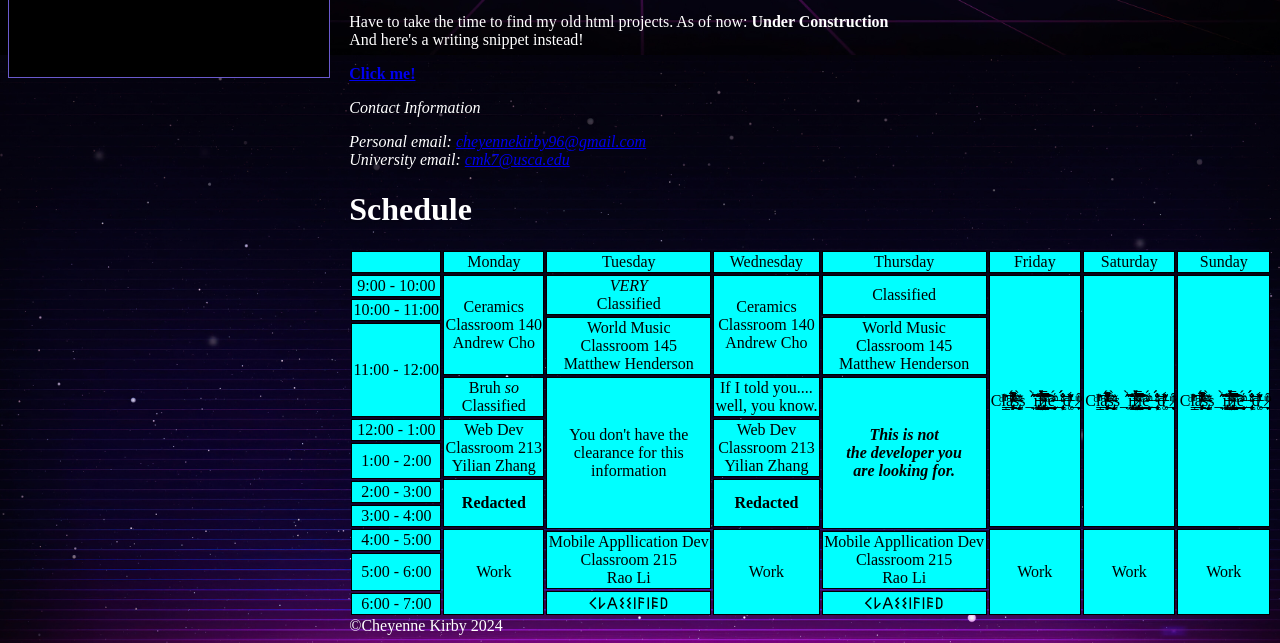
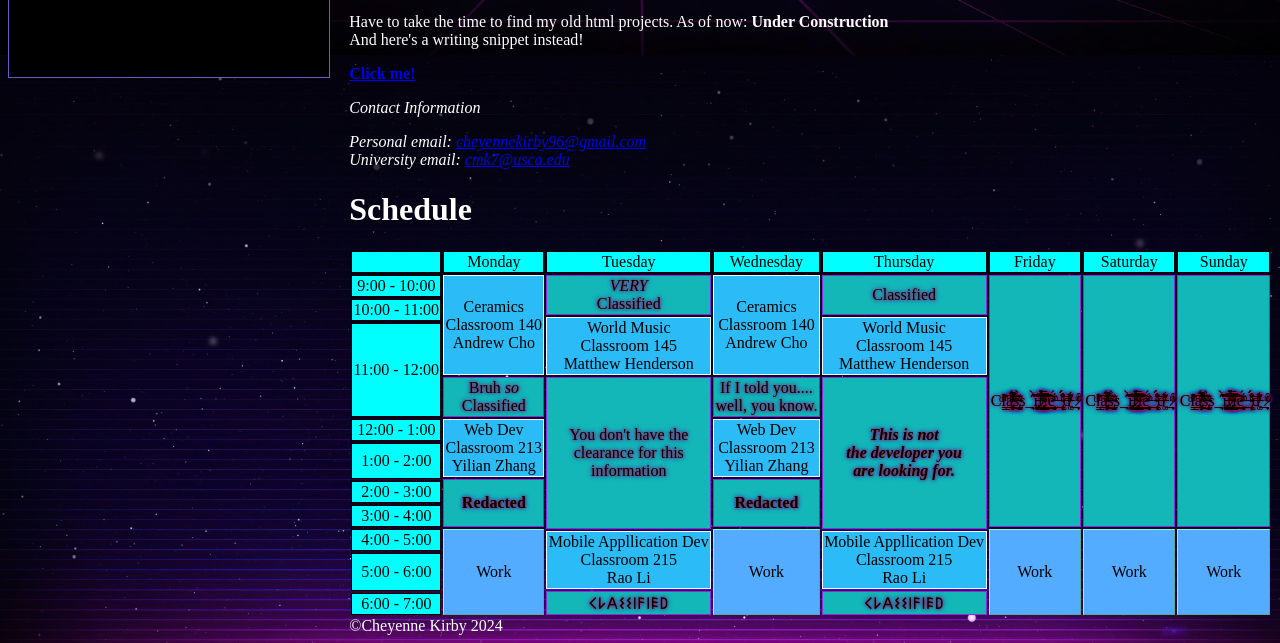
Before and after one commit to KirbyGirl/CSCI225, a plain HTML site: page index.html in a window 1280 px wide. Shown: the part 745-1388 px from the top of the page. Drawn offline with Linux system fonts and the light colour scheme.

Commit message:
style for fun

```diff
--- a/css/main.css/main.css
+++ b/css/main.css/main.css
@@ -78,6 +78,26 @@
     }
 }
 
+#wrk{
+    background-color: rgba(255, 0, 255, 0.326);
+    border-style: outset;
+    border-color: aquamarine;
+}
+
+#clf{
+    background-color: rgba(47, 79, 79, 0.409);
+    border-style: groove;
+    border-color: blueviolet;
+    text-shadow: 0 0 3px #FF0000, 0 0 5px #0000FF;
+
+}
+
+#fill{
+    background-color: rgba(137, 43, 226, 0.317);
+    border-style: ridge;
+    border-color: aliceblue;
+}
+
 .ebtn{
     margin-left: 27%;
 }
--- a/index.html
+++ b/index.html
@@ -67,19 +67,19 @@
                 </tr>
                 <tr>
                     <td rowspan="2">9:00 - 10:00</td>
-                    <td rowspan="5">Ceramics
+                    <td rowspan="5" id="fill">Ceramics
                       <br>  Classroom 140
                       <br>  Andrew Cho</td>
-                    <td rowspan="3"><em>VERY</em> <br> Classified</td>
-                    <td rowspan="5">Ceramics
+                    <td rowspan="3"id="clf"><em>VERY</em> <br> Classified</td>
+                    <td rowspan="5" id="fill">Ceramics
                      <br>   Classroom 140
                       <br>  Andrew Cho</td>
-                    <td rowspan="3">Classified</td>
-                    <td rowspan="14">Cͩl͇̞̍ͬ͂ͪ͗͟͞ą̸̧̡̲͍̠̟͔̒ͬ͋ͥ̄̓̋͌͂̔̓͐ͫ̄́͋̎ͣͯ̂̅ͨ̚̕͜͜͠s̶̢̬̻͔ͨ̀̏̇ͫs_̤̩͛̔̋̀̋í̵̢̢͔̗̱̟͖͚̘̏̊̓̔̄͡f̶̷̵̴̢̡̪̖͖̼͚̦̬̯̆̃͆́́ͧͫ͊̐̅̿͐͂͐̎̀͒̇̀̕͟͞͡͝į̬̟̩̠̯̙͐͒̊̾̋ͣ̊̊̍͟͜͜ͅe̶͉̝̥̤ͮͫ̈́̾͟_̶̢̱̱̖̠̜̥̦̈́͗ͣ́̊̐̐ͨ͝d̸̶͚ͥ͂͋ͯ͗͗̌͐_̷̞̟ͫͧ͒
+                    <td rowspan="3" id="clf">Classified</td>
+                    <td rowspan="14" id="clf">Cͩl͇̞̍ͬ͂ͪ͗͟͞ą̸̧̡̲͍̠̟͔̒ͬ͋ͥ̄̓̋͌͂̔̓͐ͫ̄́͋̎ͣͯ̂̅ͨ̚̕͜͜͠s̶̢̬̻͔ͨ̀̏̇ͫs_̤̩͛̔̋̀̋í̵̢̢͔̗̱̟͖͚̘̏̊̓̔̄͡f̶̷̵̴̢̡̪̖͖̼͚̦̬̯̆̃͆́́ͧͫ͊̐̅̿͐͂͐̎̀͒̇̀̕͟͞͡͝į̬̟̩̠̯̙͐͒̊̾̋ͣ̊̊̍͟͜͜ͅe̶͉̝̥̤ͮͫ̈́̾͟_̶̢̱̱̖̠̜̥̦̈́͗ͣ́̊̐̐ͨ͝d̸̶͚ͥ͂͋ͯ͗͗̌͐_̷̞̟ͫͧ͒
 </td>
-                    <td rowspan="14">Cͩl͇̞̍ͬ͂ͪ͗͟͞ą̸̧̡̲͍̠̟͔̒ͬ͋ͥ̄̓̋͌͂̔̓͐ͫ̄́͋̎ͣͯ̂̅ͨ̚̕͜͜͠s̶̢̬̻͔ͨ̀̏̇ͫs_̤̩͛̔̋̀̋í̵̢̢͔̗̱̟͖͚̘̏̊̓̔̄͡f̶̷̵̴̢̡̪̖͖̼͚̦̬̯̆̃͆́́ͧͫ͊̐̅̿͐͂͐̎̀͒̇̀̕͟͞͡͝į̬̟̩̠̯̙͐͒̊̾̋ͣ̊̊̍͟͜͜ͅe̶͉̝̥̤ͮͫ̈́̾͟_̶̢̱̱̖̠̜̥̦̈́͗ͣ́̊̐̐ͨ͝d̸̶͚ͥ͂͋ͯ͗͗̌͐_̷̞̟ͫͧ͒
+                    <td rowspan="14" id="clf">Cͩl͇̞̍ͬ͂ͪ͗͟͞ą̸̧̡̲͍̠̟͔̒ͬ͋ͥ̄̓̋͌͂̔̓͐ͫ̄́͋̎ͣͯ̂̅ͨ̚̕͜͜͠s̶̢̬̻͔ͨ̀̏̇ͫs_̤̩͛̔̋̀̋í̵̢̢͔̗̱̟͖͚̘̏̊̓̔̄͡f̶̷̵̴̢̡̪̖͖̼͚̦̬̯̆̃͆́́ͧͫ͊̐̅̿͐͂͐̎̀͒̇̀̕͟͞͡͝į̬̟̩̠̯̙͐͒̊̾̋ͣ̊̊̍͟͜͜ͅe̶͉̝̥̤ͮͫ̈́̾͟_̶̢̱̱̖̠̜̥̦̈́͗ͣ́̊̐̐ͨ͝d̸̶͚ͥ͂͋ͯ͗͗̌͐_̷̞̟ͫͧ͒
 </td>
-                    <td rowspan="14">Cͩl͇̞̍ͬ͂ͪ͗͟͞ą̸̧̡̲͍̠̟͔̒ͬ͋ͥ̄̓̋͌͂̔̓͐ͫ̄́͋̎ͣͯ̂̅ͨ̚̕͜͜͠s̶̢̬̻͔ͨ̀̏̇ͫs_̤̩͛̔̋̀̋í̵̢̢͔̗̱̟͖͚̘̏̊̓̔̄͡f̶̷̵̴̢̡̪̖͖̼͚̦̬̯̆̃͆́́ͧͫ͊̐̅̿͐͂͐̎̀͒̇̀̕͟͞͡͝į̬̟̩̠̯̙͐͒̊̾̋ͣ̊̊̍͟͜͜ͅe̶͉̝̥̤ͮͫ̈́̾͟_̶̢̱̱̖̠̜̥̦̈́͗ͣ́̊̐̐ͨ͝d̸̶͚ͥ͂͋ͯ͗͗̌͐_̷̞̟ͫͧ͒
+                    <td rowspan="14" id="clf">Cͩl͇̞̍ͬ͂ͪ͗͟͞ą̸̧̡̲͍̠̟͔̒ͬ͋ͥ̄̓̋͌͂̔̓͐ͫ̄́͋̎ͣͯ̂̅ͨ̚̕͜͜͠s̶̢̬̻͔ͨ̀̏̇ͫs_̤̩͛̔̋̀̋í̵̢̢͔̗̱̟͖͚̘̏̊̓̔̄͡f̶̷̵̴̢̡̪̖͖̼͚̦̬̯̆̃͆́́ͧͫ͊̐̅̿͐͂͐̎̀͒̇̀̕͟͞͡͝į̬̟̩̠̯̙͐͒̊̾̋ͣ̊̊̍͟͜͜ͅe̶͉̝̥̤ͮͫ̈́̾͟_̶̢̱̱̖̠̜̥̦̈́͗ͣ́̊̐̐ͨ͝d̸̶͚ͥ͂͋ͯ͗͗̌͐_̷̞̟ͫͧ͒
 </td>
                 </tr>
                 <tr>
@@ -91,11 +91,11 @@
 
                 </tr>
                 <tr>
-                    <td rowspan="2">World Music
+                    <td rowspan="2" id="fill">World Music
                         <br>Classroom 145
                         <br>Matthew Henderson
                     </td>
-                    <td rowspan="2">World Music
+                    <td rowspan="2" id="fill">World Music
                         <br>Classroom 145
                         <br>Matthew Henderson
                     </td>
@@ -106,23 +106,23 @@
 
                 </tr>
                 <tr>
-                    <td>Bruh <em>so</em> <br>Classified</td>
-                    <td rowspan="10">You don't have the <br>
+                    <td id="clf">Bruh <em>so</em> <br>Classified</td>
+                    <td rowspan="10" id="clf">You don't have the <br>
                     clearance for this <br>
                 information</td>
-                    <td>If I told you.... <br>well, you know.</td>
-                    <td rowspan="10"><strong><em>This is not <br>
+                    <td id="clf">If I told you.... <br>well, you know.</td>
+                    <td rowspan="10" id="clf"><strong><em>This is not <br>
                     the developer you <br>
                 are looking for.</em></strong></td>
 
                 </tr>
                 <tr>
                     <td rowspan="2">12:00 - 1:00</td>
-                    <td rowspan="3">Web Dev
+                    <td rowspan="3" id="fill">Web Dev
                        <br>Classroom 213
                         <br>Yilian Zhang
                     </td>
-                    <td rowspan="3">Web Dev
+                    <td rowspan="3" id="fill">Web Dev
                         <br>Classroom 213
                          <br>Yilian Zhang
                      </td>
@@ -138,8 +138,8 @@
 
                 </tr>
                 <tr>
-                    <td rowspan="5"><Strong>Redacted</Strong></td>
-                    <td rowspan="5"><strong>Redacted</strong></td>
+                    <td rowspan="5" id="clf"><Strong>Redacted</Strong></td>
+                    <td rowspan="5" id="clf"><strong>Redacted</strong></td>
 
                 </tr>
                 <tr>
@@ -158,29 +158,30 @@
                 </tr>
                 <tr>
                     <td rowspan="2">4:00 - 5:00</td>
-                    <td rowspan="5">Work</td>
-                    <td rowspan="5">Work</td>
-                    <td rowspan="5">Work</td>
-                    <td rowspan="5">Work</td>
-                    <td rowspan="5">Work</td>
+                    <td rowspan="5" id="wrk">Work</td>
+                    <td rowspan="5" id="wrk">Work</td>
+                    <td rowspan="5" id="wrk">Work</td>
+                    <td rowspan="5" id="wrk">Work</td>
+                    <td rowspan="5" id="wrk">Work</td>
                 </tr>
                 <tr>
-                    <td rowspan="2">
+                    <td rowspan="2" id="fill">
                         Mobile Appllication Dev
                         <br>Classroom 215
                         <br>Rao Li
                     </td>
-                    <td rowspan="2">
+                    <td rowspan="2" id="fill">
                         Mobile Appllication Dev
                         <br>Classroom 215
                         <br>Rao Li
-                    </td>                                    </tr>
+                    </td>
+                </tr>
                 <tr>
                     <td rowspan="2">5:00 - 6:00</td>
                 </tr>
                 <tr>
-                    <td rowspan="2">𐌂𐌋𐌀𐌔𐌔𐌉𐌅𐌉𐌄𐌃</td>
-                    <td rowspan="2">𐌂𐌋𐌀𐌔𐌔𐌉𐌅𐌉𐌄𐌃</td>
+                    <td rowspan="2" id="clf">𐌂𐌋𐌀𐌔𐌔𐌉𐌅𐌉𐌄𐌃</td>
+                    <td rowspan="2" id="clf">𐌂𐌋𐌀𐌔𐌔𐌉𐌅𐌉𐌄𐌃</td>
                 </tr>
                 <tr>
                     <td rowspan="2">6:00 - 7:00</td>
```
Also changed, not shown: 1 other file. Lines whose indentation alone changed are shown as unchanged.
